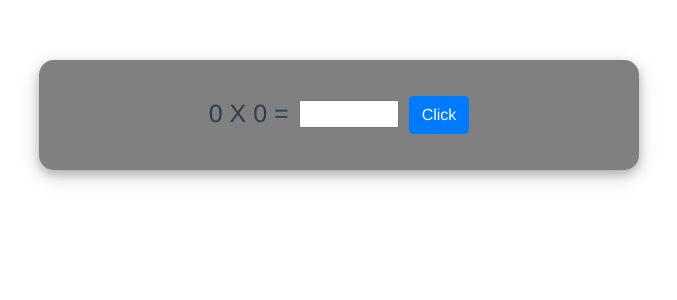
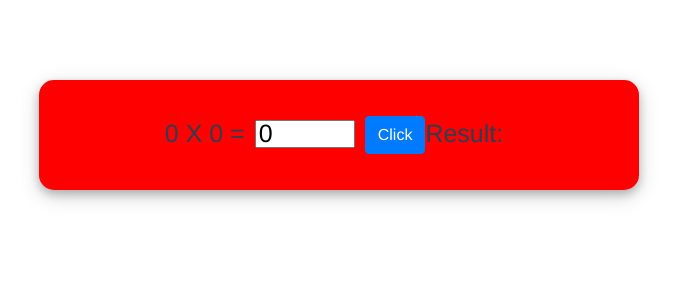
Before and after one commit to ilchovski98/Multiplication-App-Vue-Edition, a Vue app: page / in a window 1280 px wide. Shown: the top 300 px of the page, without its empty margins (301-978 px from the left). Built offline with nearby package versions, Linux system fonts and the light colour scheme.

Commit message:
right or wrong class logic

```diff
--- a/src/App.vue
+++ b/src/App.vue
@@ -1,6 +1,6 @@
 <template>
   <div id="app">
-    <multiplication-template></multiplication-template>
+    <multiplication-template class="space"></multiplication-template>
   </div>
 </template>
 
@@ -25,4 +25,8 @@ export default {
   color: #2c3e50;
   margin-top: 60px;
 }
+
+.space {
+  margin-top: 20px;
+}
 </style>
--- a/src/components/multiplicationTemplate/index.vue
+++ b/src/components/multiplicationTemplate/index.vue
@@ -1,9 +1,10 @@
 <template>
-  <div id="main">
+  <div id="main" :class="{green: correct, red: !correct}">
       <div id="content">
           <p>{{ number1 }} X {{ number2 }} =</p>
-          <input type="number">
-          <button id="btns" class="btn btn-primary" @click="randomFunction">Click</button>
+          <input type="number" v-model="enteredNumber">
+          <button id="btns" class="btn btn-primary" @click="check">Click</button>
+          <p @click="randomFunction">Result: {{ result }}</p>
       </div>
   </div>
 </template>
@@ -15,7 +16,10 @@ export default {
     data() {
         return {
             number1: 0,
-            number2: 0
+            number2: 0,
+            enteredNumber: 0,
+            result: undefined,
+            correct: false
         }
     },
     methods: {
@@ -26,6 +30,25 @@ export default {
             this.number2 = num2Random;
             console.log(this.number1, this.number2);
 
+        },
+        check() {
+            const vm = this;
+            const calcResult = vm.number1 * vm.number2;
+            if (vm.enteredNumber == calcResult) {
+                vm.correct = true
+            } else {
+                vm.correct = false
+            }
+            console.log(vm.enteredNumber);
+            console.log(vm.correct);
+
+        }
+    },
+    computed: {
+        colorful() {
+            return {
+                backgroundColor: this
+            }
         }
     }
 }
@@ -34,7 +57,6 @@ export default {
 <style>
 
 #main {
-    background-color: grey;
     width: 600px;
     height: 110px;
     margin-left: auto;
@@ -73,4 +95,12 @@ input::-webkit-inner-spin-button {
 #btns {
     margin-left: 10px;
 }
+
+.red {
+    background-color: red;
+}
+
+.green {
+    background-color: greenyellow;
+}
 </style>
```
